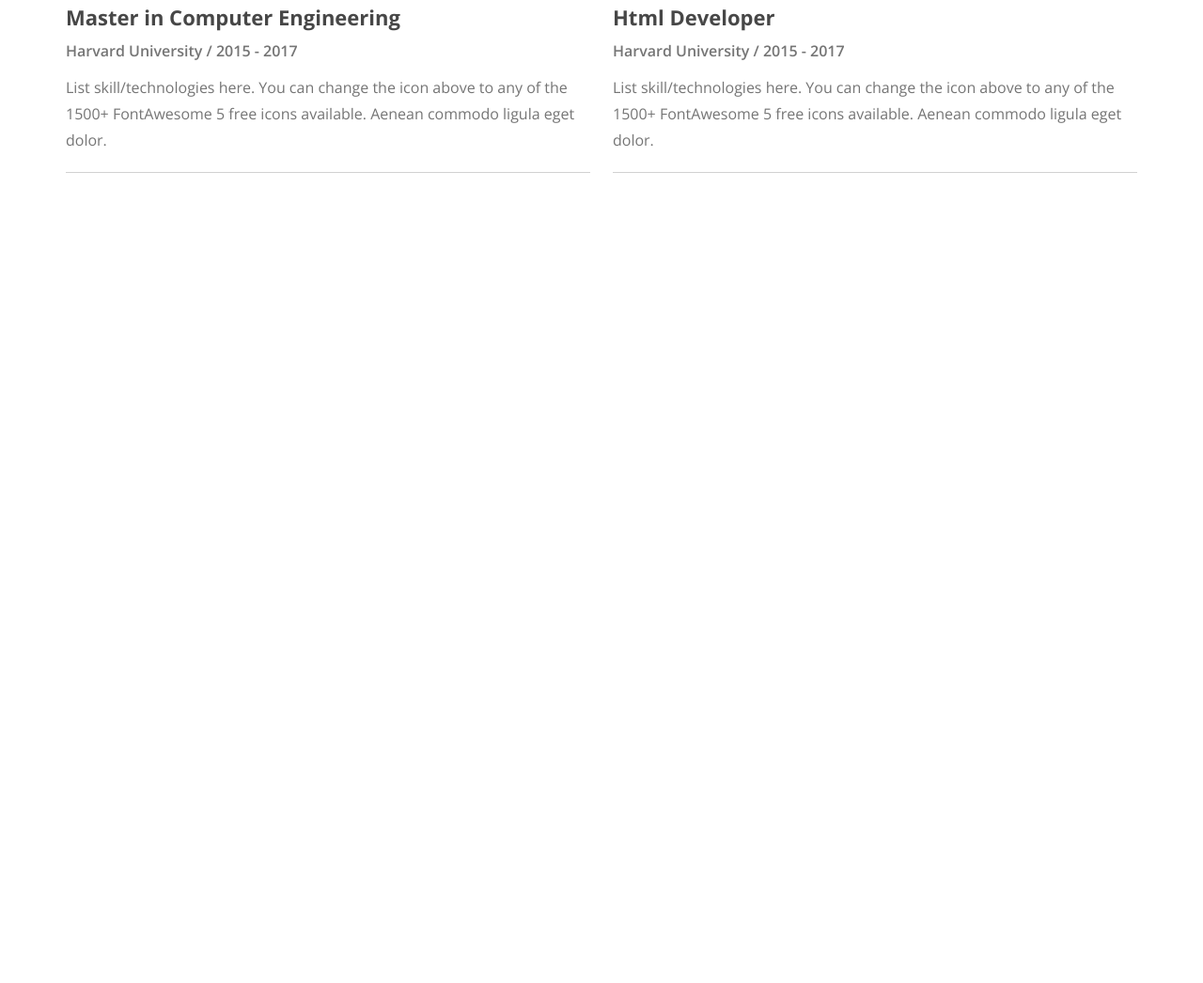
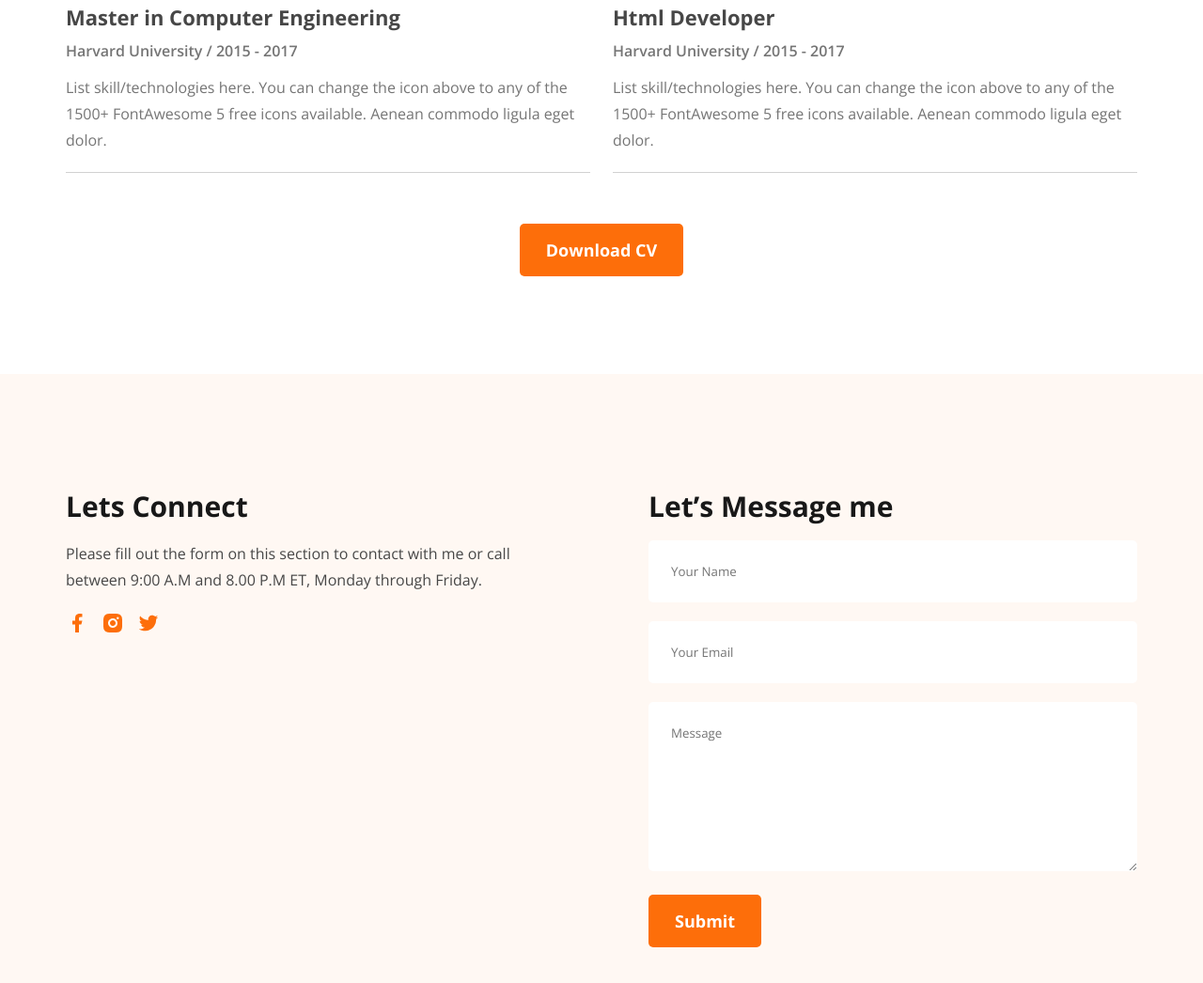
Before and after one commit to ahonkazi/developer-portfolio, a plain HTML site: page index.html in a window 1280 px wide. Shown: the part 2855-3901 px from the top of the page at 94% size. Before the commit the page ends 3189 px from the top, so only its background shows below. Drawn offline with nearby package versions, Linux system fonts and the light colour scheme.

Commit message:
footer done

```diff
--- a/index.html
+++ b/index.html
@@ -225,9 +225,43 @@
                         <div class="line"></div>
                     </div>
                 </div>
+
+            </div>
+            <center>
+                <a href="" class="btn-primary">Download CV</a>
+            </center>
+        </div>
+    </section>
+
+    <footer class="section-mt">
+        <div class="container">
+            <div class="footer-wrapper">
+                <div class="left-footer">
+                    <h4 class="footer-title">Lets Connect</h4>
+
+                    <p class="footer-text">
+                        Please fill out the form on this section to contact with me or call between 9:00 A.M and 8.00
+                        P.M ET, Monday through Friday.
+                    </p>
+
+                    <div class="footer-social">
+                        <img src="./images/icons/facebook.png" alt="">
+                        <img src="./images/icons/insta.png" alt="">
+                        <img src="./images/icons/twitter.png" alt="">
+                    </div>
+                </div>
+                <div class="right-form">
+                    <h4 class="footer-title">Let’s Message me</h4>
+                    <form>
+                        <input type="text" placeholder="Your Name">
+                        <input type="text" placeholder="Your Email">
+                        <textarea name="" id=""  placeholder="Message"></textarea>
+                        <button type="submit" class="btn-primary">Submit</button>
+                    </form>
+                </div>
             </div>
         </div>
-    </section>
+    </footer>
 </body>
 
 </html>
--- a/style.css
+++ b/style.css
@@ -239,7 +239,7 @@ a {
 
 .resume-wrapper {
     margin-top: 100px;
-    margin-bottom: 130px;
+    margin-bottom: 50px;
     display: grid;
     grid-template-columns: 1fr 1fr;
     gap: 24px;
@@ -296,6 +296,73 @@ a {
     margin-bottom: 20px;
 }
 
-.resume-item{
+.resume-item {
     margin-bottom: 20px;
 }
+
+
+
+
+
+
+
+/* =======\FOOTER\========= */
+
+footer {
+    padding: 120px 0px;
+    background-color: #FFF8F3;
+}
+
+.footer-title {
+    color: var(--dark-01, #181818);
+    font-family: Open Sans;
+    font-size: 30px;
+    font-style: normal;
+    font-weight: 700;
+    line-height: normal;
+    margin-bottom: 16px;
+}
+
+.footer-text {
+    margin-bottom: 20px;
+    color: var(--dark-02, #474747);
+    font-family: Open Sans;
+    font-size: 16px;
+    font-style: normal;
+    font-weight: 400;
+    line-height: 28px;
+    /* 175% */
+}
+
+.footer-social {
+    display: flex;
+    gap: 14px;
+}
+
+.footer-wrapper {
+    display: grid;
+    grid-template-columns: 1fr 1fr;
+    gap: 100px;
+}
+
+button {
+    border: none;
+    outline: none;
+}
+
+footer input,
+textarea {
+    width: 100%;
+    border-radius: 5px;
+    background: var(--white-color, #FFF);
+    border: none;
+    outline: none;
+    padding: 24px;
+    margin-bottom: 20px;
+}
+
+textarea {
+    resize: vertical;
+    height: 180px;
+    width: 100%;
+}
```
